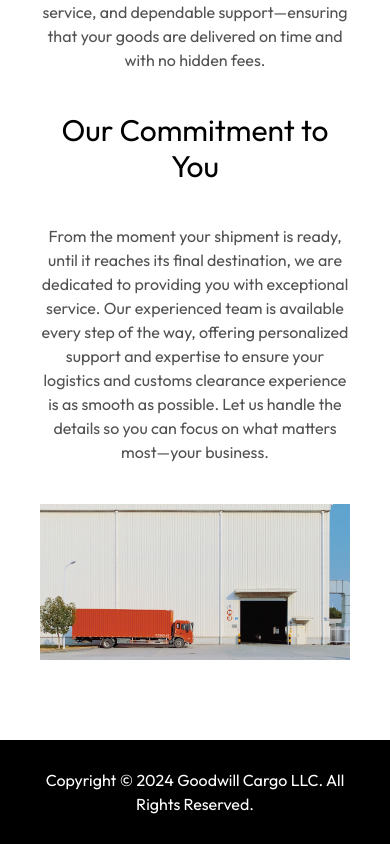
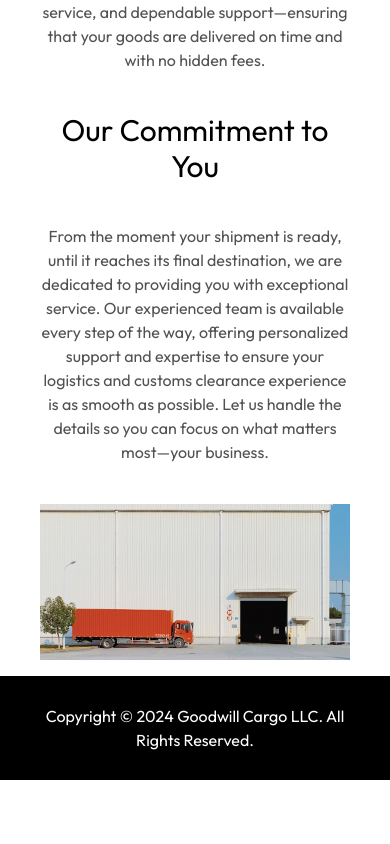
Before and after one commit to Sohaib-Ahmed869/GoodwillCargo, a React (Vite) app: page /about in a window 390 px wide. Shown: the part 1483-2327 px from the top of the page. After the commit the page ends 2263 px from the top, so only its background shows below. Built offline with nearby package versions, Linux system fonts and the light colour scheme.

Commit message:
adjust margin in footer

```diff
--- a/src/component/common/Footer.jsx
+++ b/src/component/common/Footer.jsx
@@ -4,7 +4,7 @@ import { useLocation } from 'react-router-dom';
 const Footer = () => {
   const location = useLocation();
   return (
-    <div className={` bg-black text-center p-7  2xl:-mt-16  text-base sm:text-lg xl:text-xl ${location.pathname==="/" ?"xl:top-[20rem] 2xl:top-[47rem]":"null"} relative  text-white `}>
+    <div className={` bg-black text-center p-7 -mt-16 lg:mt-0  2xl:-mt-16  text-base sm:text-lg xl:text-xl ${location.pathname==="/" ?"xl:top-[20rem] 2xl:top-[47rem]":"null"} relative  text-white `}>
 
     <p>
       Copyright © {new Date().getFullYear()} Goodwill Cargo LLC. All Rights Reserved.
```
